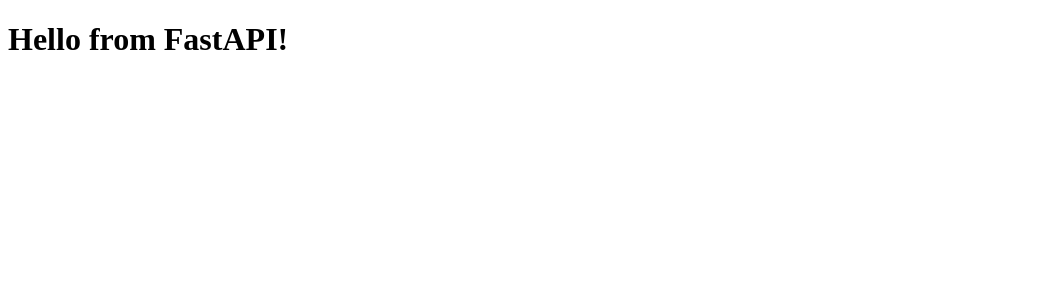
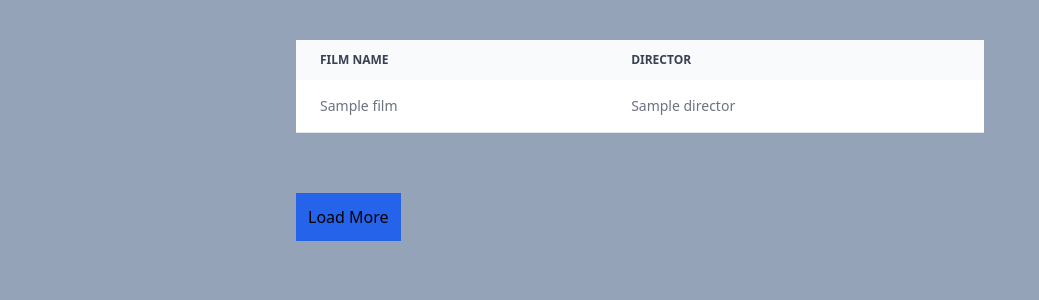
Before and after one commit to ricardomrcruz/py_react, a Flask app: template root/app/templates/index.html in a window 1280 px wide. Shown: the top 300 px of the page, without its empty margins (0-1039 px from the left). Run offline with Flask 3, Linux system fonts and the light colour scheme; the template is opened without the code that fills it: most values are stand-ins (such as "Sample title", 1, 10 or a date in 2020); some libraries are stand-ins or nearby versions.

Commit message:
htmx + templates

```diff
--- a/root/app/templates/index.html
+++ b/root/app/templates/index.html
@@ -7,8 +7,40 @@
       TechWatch: Compare Prices on Latest Electronics - GPUs, Consoles,
       Smartphones
     </title>
+
+    <script
+      src="https://unpkg.com/htmx.org@2.0.0"
+      integrity="sha384-wS5l5IKJBvK6sPTKa2WZ1js3d947pvWXbPJ1OmWfEuxLgeHcEbjUUA5i9V5ZkpCw"
+      crossorigin="anonymous"
+    ></script>
+    <script src="https://cdn.tailwindcss.com"></script>
   </head>
-  <body>
-    <h1>Hello from FastAPI!</h1>
+  <body class="bg-slate-400">
+    <div class="w-3/5 p-10 m-auto">
+      <div class="relative overflow-x-auto mb-10">
+        <table
+          class="w-full text-sm text-left rtl:text-right text-gray-500 dark:text-gray-400"
+        >
+          <thead
+            class="text-xs text-gray-700 uppercase bg-gray-50 dark:bg-gray-700 dark:text-gray-400"
+          >
+            <tr>
+              <th scope="col" class="px-6 py-3">Film name</th>
+              <th scope="col" class="px-6 py-3">Director</th>
+            </tr>
+          </thead>
+          <tbody id="table-body">
+            {% include 'table.html' %}
+          </tbody>
+        </table>
+      </div>
+      <button
+        class="bg-blue-600 p-3 my-5"
+        hx-get="/index"
+        hx-target="#table-body"
+      >
+        Load More
+      </button>
+    </div>
   </body>
 </html>
--- /dev/null
+++ b/root/app/templates/table.html
@@ -0,0 +1,6 @@
+{% for film in films%}
+<tr class="bg-white border-b dark:bg-gray-800 dark:border-gray-700">
+  <td class="px-6 py-4">{{film.name}}</td>
+  <td class="px-6 py-4">{{film.director}}</td>
+</tr>
+{% endfor%}
```
Also changed, not shown: root/app/main.py (+11 -4 lines).
